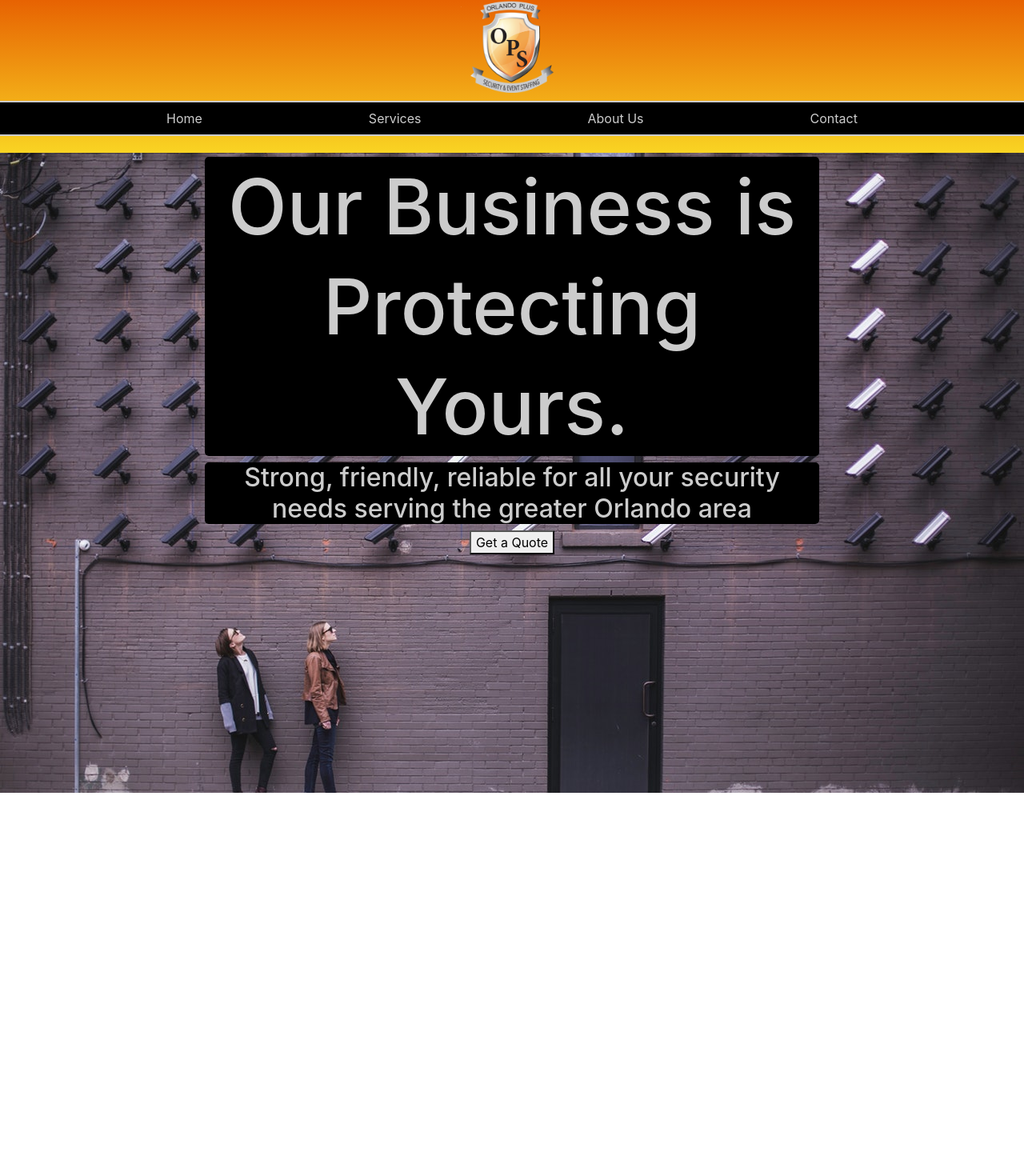
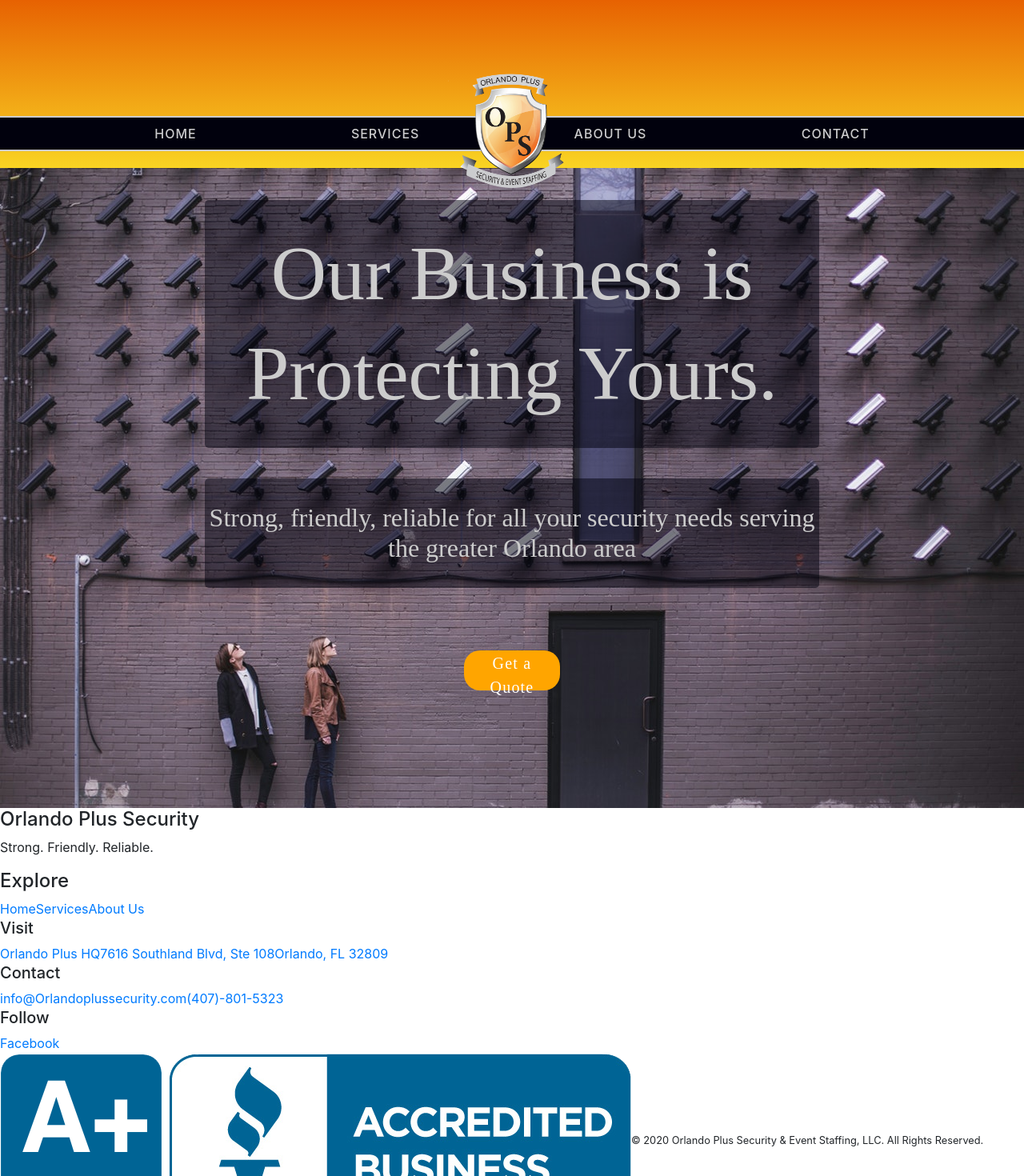
Before and after one commit to LeonChisum/orlando-plus-security-fe, a React (Create React App) app in the folder ops/: page / in a window 1280 px wide. Shown: the part 11-1481 px from the top of the page at 80% size. Before the commit the page ends 1002 px from the top, so only its background shows below. Built offline with nearby package versions, Linux system fonts and the light colour scheme.

Commit message:
Footer hard code added

```diff
--- a/ops/src/App.css
+++ b/ops/src/App.css
@@ -1,10 +1,13 @@
+* {
+  box-sizing: border-box;
+}
+
 /* fonts */
 @import url('https://fonts.googleapis.com/css?family=Bebas+Neue|Squada+One|Stardos+Stencil:700&display=swap');
 
 /* Nav */
 .header{
   text-align: center;
-  padding-top: 10px;
   padding-bottom: 5px;
   background: #e65c00;  /* fallback for old browsers */
   background: -webkit-linear-gradient(to top, #F9D423, #e65c00);  /* Chrome 10-25, Safari 5.1-6 */
@@ -16,11 +19,12 @@
   justify-content: space-evenly;
   align-content: center;
   flex-direction: row;
-  background: black;
+  background: #01010d;
   border-top: 2px solid #cccccc;
   border-bottom: 2px solid #cccccc;
   padding: 8px 0;
   list-style: none;
+  transition: all 0.35s ease;
 }
 
 .nav-list li :hover {
@@ -30,11 +34,16 @@
 
 .nav-list li a{
   text-decoration: none;
+  text-transform: uppercase;
+  font-weight: 500;
+  letter-spacing: 1px;
   color: #cccccc;
 }
 
 .logo{
-  max-width: 10%;
+  position: relative;
+  top: 100px;
+  max-width: 10rem;
   height: auto;
   padding-bottom: 10px;
 }
@@ -57,17 +66,40 @@
   text-align: center;
 }
 
-.home-content{
-  max-width: 60%;
-  margin: 0 auto;
-  padding-top: 5px;
-}
-
 .home-bg h1, h2{
   font-size: 6rem;
   color: #cccccc;
   line-height: 1.3;
+  padding: 30px 0;
   letter-spacing: 0.19;
-  background-color: black;
+  background-color:rgba(1, 1, 13, 0.5);
   border-radius: 5px;
 }
+
+.home-content{
+  font-family: 'Bebas Neue', cursive;
+  position: relative;
+  max-width: 60%;
+  margin: 0 auto;
+  top: 40px;
+}
+
+.home-content h2{
+  position: relative;
+  top: 30px;
+}
+
+.home-content button{
+  position: relative;
+  top: 100px;
+  height: 50px;
+  width: 120px;
+  letter-spacing: 1.2px;
+  font-size: 20px;
+  border-radius: 20px;
+  border: none;
+  box-shadow: 0px 10px 15
+  px rgba(1, 1, 13, 0.3);
+  background: orange;
+  color: white;
+}
--- a/ops/src/App.js
+++ b/ops/src/App.js
@@ -4,12 +4,20 @@
 // components
 import Nav from '../src/components/Nav'
 import Home from '../src/components/Home'
+import About from './components/About'
+import Contact from './components/Contact'
+import Services from './components/Services'
+import Footer from './components/Footer'
 
 export default function App() {
   return (
     <div>
       <Nav />
       <Route exact path='/' component={Home} />
+      <Route exact path='/about' component={About} />
+      <Route exact path='/contact' component={Contact} />
+      <Route exact path='/services' component={Services} />
+      <Footer />
     </div>
   )
 }
--- a/ops/src/components/About.js
+++ b/ops/src/components/About.js
@@ -0,0 +1,9 @@
+import React from 'react'
+
+export default function About() {
+    return (
+        <div>
+
+        </div>
+    )
+}
--- a/ops/src/components/Contact.js
+++ b/ops/src/components/Contact.js
@@ -0,0 +1,9 @@
+import React from 'react'
+
+export default function Contact() {
+    return (
+        <div>
+
+        </div>
+    )
+}
--- /dev/null
+++ b/ops/src/components/Footer.js
@@ -0,0 +1,40 @@
+import React from 'react'
+
+//imported images
+import BBB from '../images/BBB.png'
+
+export default function Footer() {
+    return (
+        <div>
+            <section>
+                <h4>Orlando Plus Security</h4>
+                <p>Strong. Friendly. Reliable.</p>
+            </section>
+            <section>
+                <h4>Explore</h4>
+                <a href='/'>Home</a>
+                <a href='/services'>Services</a>
+                <a href='/about'>About Us</a>
+            </section>
+            <section>
+                <div>
+                    <h5>Visit</h5>
+                    <a href='#' target ='_blank'>
+                        <span>Orlando Plus HQ</span>
+                        <span>7616 Southland Blvd, Ste 108</span>
+                        <span>Orlando, FL 32809</span>
+                    </a>
+                    <h5>Contact</h5>
+                    <a href="#" target="_blank">info@Orlandoplussecurity.com</a>
+                    <a href="#">(407)-801-5323</a>
+                </div>
+            </section>
+            <section>
+                <h5>Follow</h5>
+                <a href="#" target="_blank">Facebook</a>
+            </section>
+            <img src={BBB} alt='better business bureau' />
+            <small>&copy; 2020 Orlando Plus Security & Event Staffing, LLC. All Rights Reserved.</small>
+        </div>
+    )
+}
--- a/ops/src/components/Services.js
+++ b/ops/src/components/Services.js
@@ -0,0 +1,9 @@
+import React from 'react'
+
+export default function Services() {
+    return (
+        <div>
+
+        </div>
+    )
+}
```
Also changed, not shown: ops/src/images/BBB.png (added).
